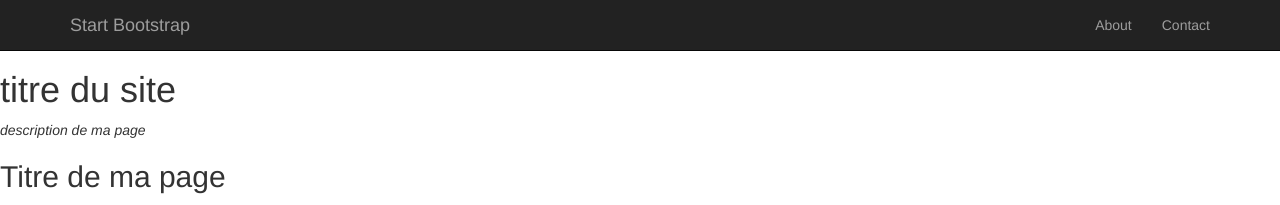
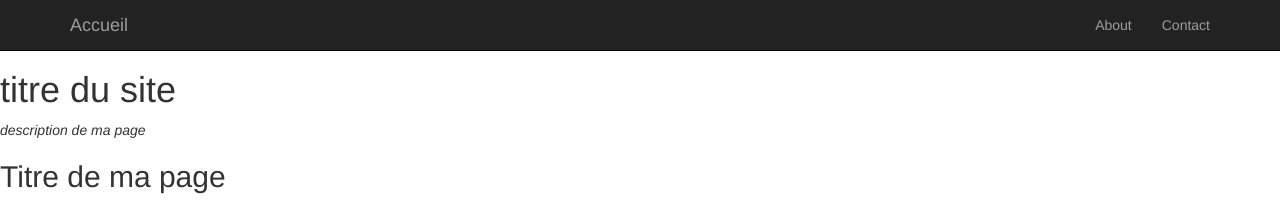
Before and after one commit to LeaBr/LeaBr.github.io, a Jekyll site: the page built from index.html, in a window 1280 px wide. Shown: the top 205 px of the page. Built offline with Jekyll 4.4.1, drawn with Linux system fonts in a browser that asks for light colours; nearby versions of some CDN libraries; library files that are not in the unit come from our copies.

Commit message:
o 	modifié :         _includes/header.html

```diff
--- a/_includes/header.html
+++ b/_includes/header.html
@@ -14,7 +14,7 @@
                     <span class="icon-bar"></span>
                     <span class="icon-bar"></span>
                 </button>
-                <a class="navbar-brand" href="index.html">Start Bootstrap</a>
+                <a class="navbar-brand" href="index.html">Accueil</a>
             </div>
 
             <!-- Collect the nav links, forms, and other content for toggling -->
```
